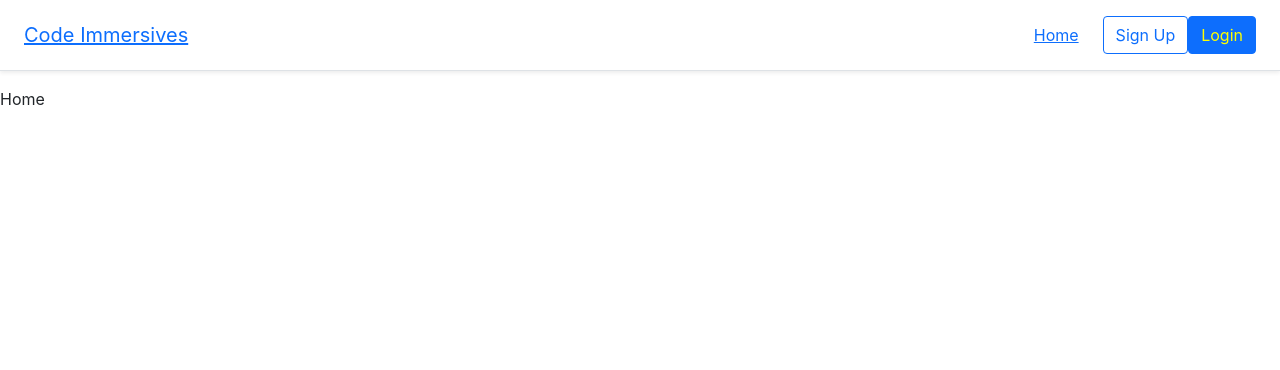
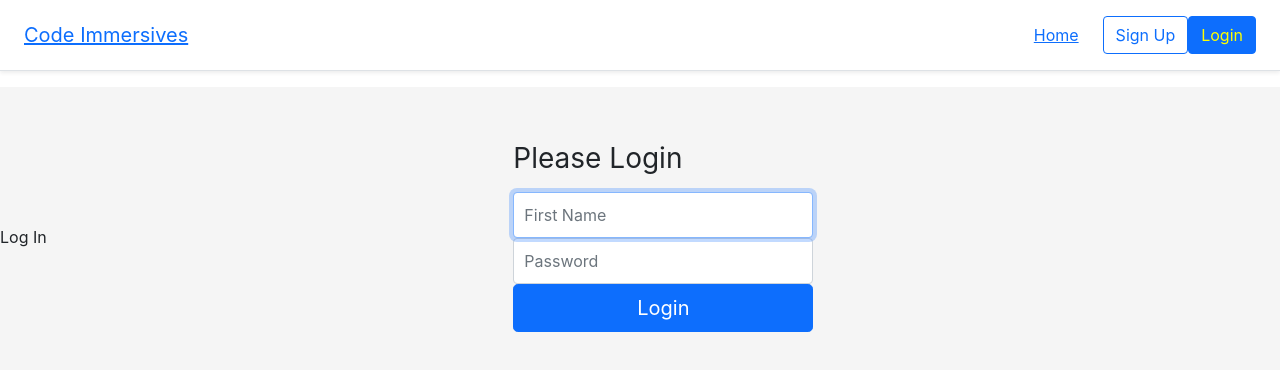
Before and after one commit to gbj1220/login-frontend-weekend-assignment, a React (Create React App) app: page /log-in in a window 1280 px wide. Shown: the top 370 px of the page. Built offline with nearby package versions, Linux system fonts and the light colour scheme.

Commit message:
Login page is now rendering.

```diff
--- a/src/MainRouter.js
+++ b/src/MainRouter.js
@@ -13,7 +13,7 @@ const MainRouter = () => {
       <Navbar />
       <Switch>
         <Route path='/sign-up' component={SignUp} />
-        <Route path='/login' component={LogIn} />
+        <Route path='/log-in' component={LogIn} />
         <Route path='/' component={Home} />
       </Switch>
     </Router>
--- a/src/component/LogIn/LogIn.js
+++ b/src/component/LogIn/LogIn.js
@@ -6,7 +6,11 @@ export class LogIn extends Component {
     password: "",
   };
 
-  handleLogin = () => {};
+  handleLogin = (event) => {
+    this.setState({
+      [event.target.name]: event.target.value,
+    });
+  };
 
   render() {
     const { email, password } = this.state;
@@ -29,7 +33,7 @@ export class LogIn extends Component {
               autoFocus
               name='firstName'
               value={email}
-              onChange={this.handleSignup}
+              onChange={this.handleLogin}
             />
 
             <label htmlFor='inputPassword' className='visually-hidden'>
```
